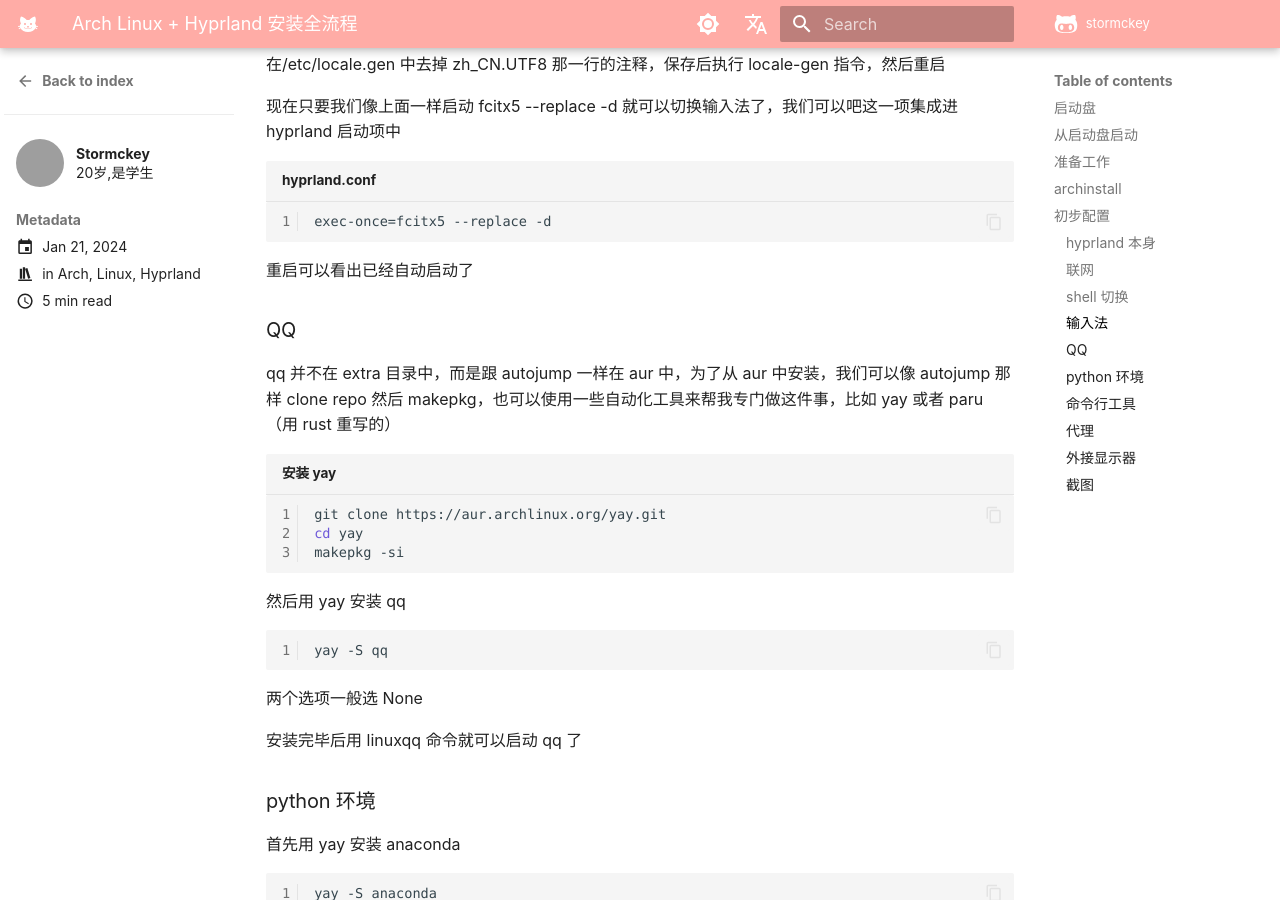
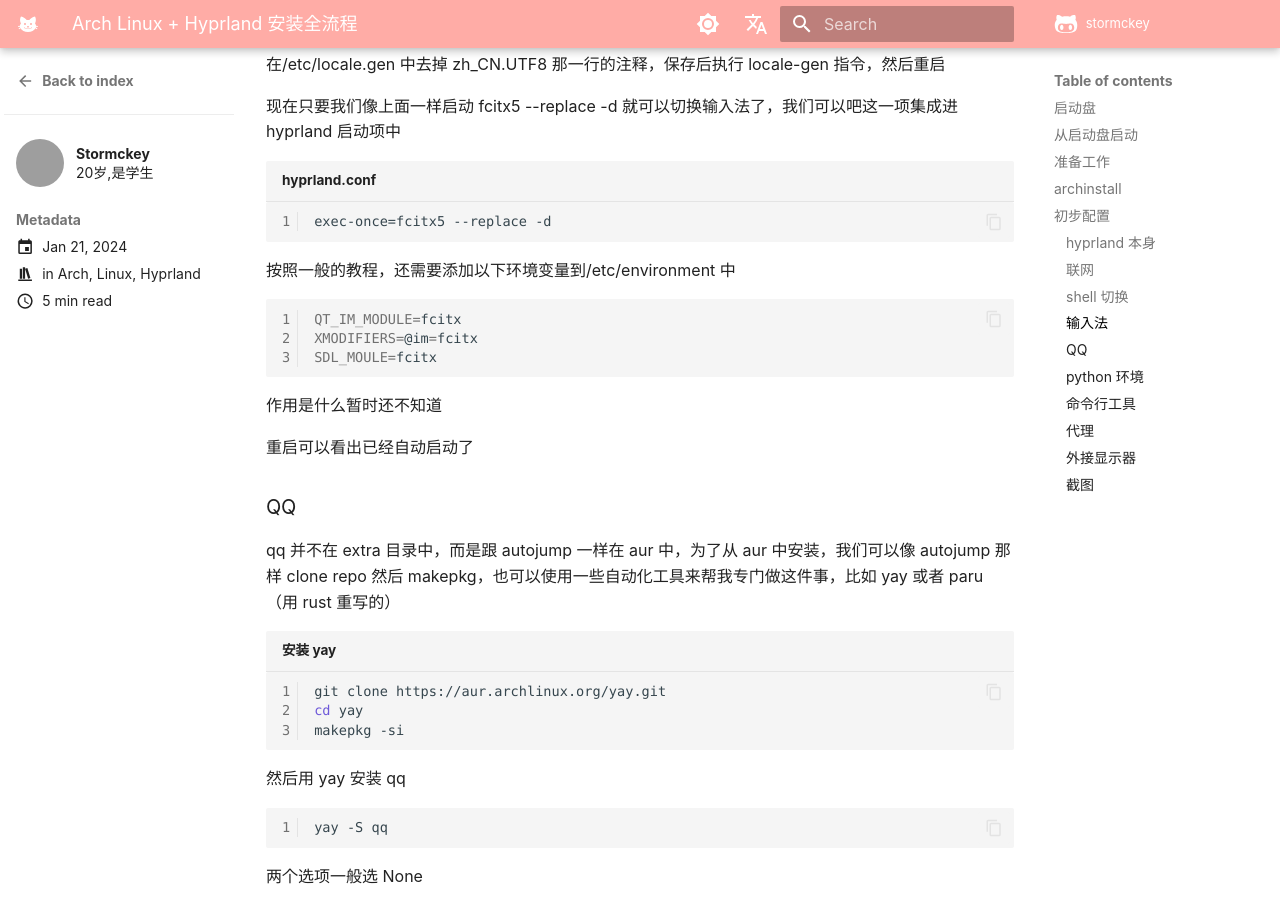
Before and after one commit to stormckey/stormckey.github.io, an MkDocs documentation site: the page built from docs/blog/posts/arch_linux_procedure.md, in a window 1280 px wide and 900 px high, scrolled down 4087 px. Built offline with MkDocs 1.6.1 and Material for MkDocs 9.7.7, drawn with Linux system fonts in a browser that asks for light colours; some web fonts are replaced; comment, search, counter and statistics services are not loaded; a style sheet for code colours, icons or effects is not loaded; grey boxes are pictures that could not be loaded.

Commit message:
add arch linux precedure

````diff
--- a/docs/blog/posts/arch_linux_procedure.md
+++ b/docs/blog/posts/arch_linux_procedure.md
@@ -188,6 +188,17 @@
 exec-once=fcitx5 --replace -d
 ```
 
+按照一般的教程，还需要添加以下环境变量到/etc/environment 中
+
+```bash
+QT_IM_MODULE=fcitx
+XMODIFIERS=@im=fcitx
+SDL_MOULE=fcitx
+```
+
+作用是什么暂时还不知道
+
+
 重启可以看出已经自动启动了
 
 ### QQ
````
